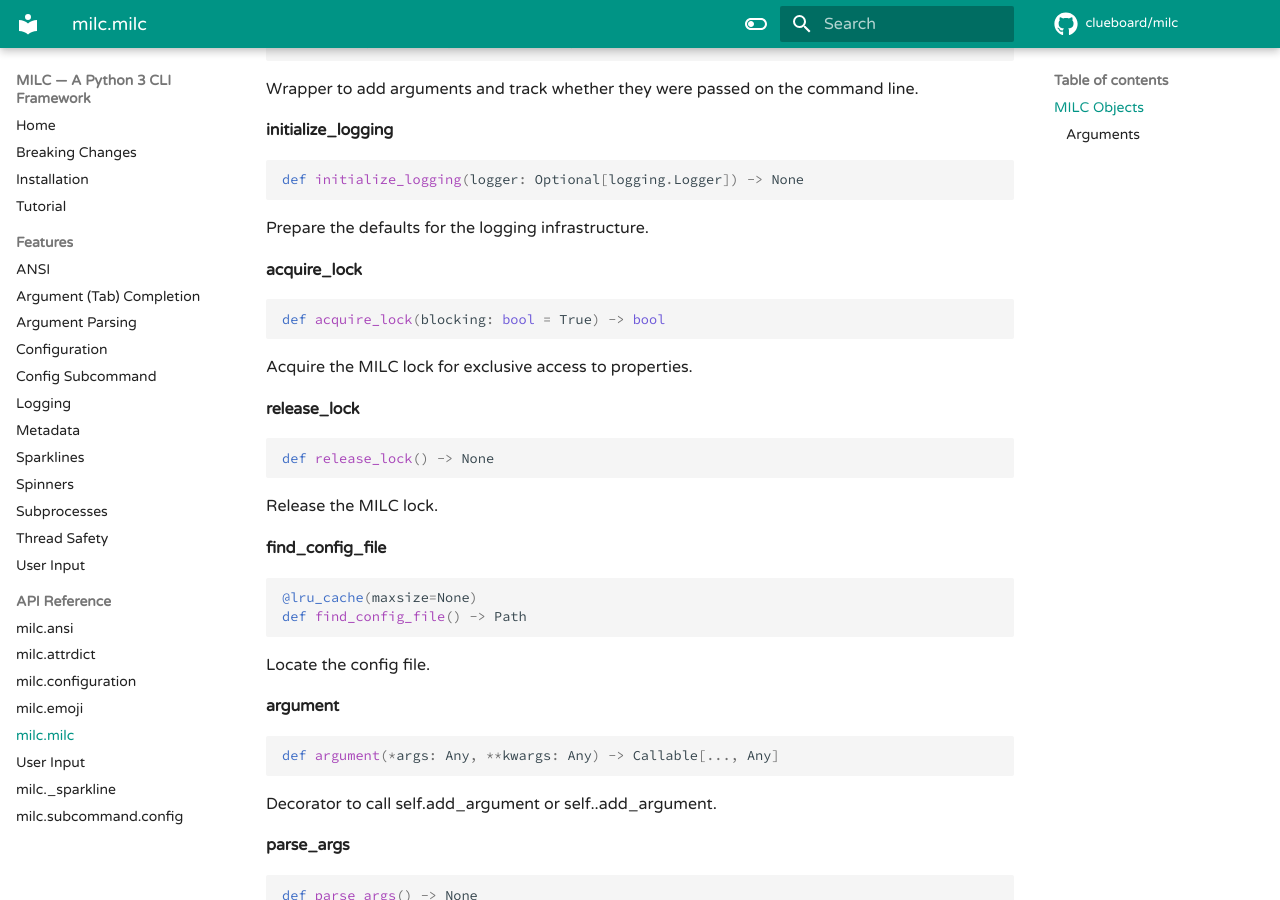
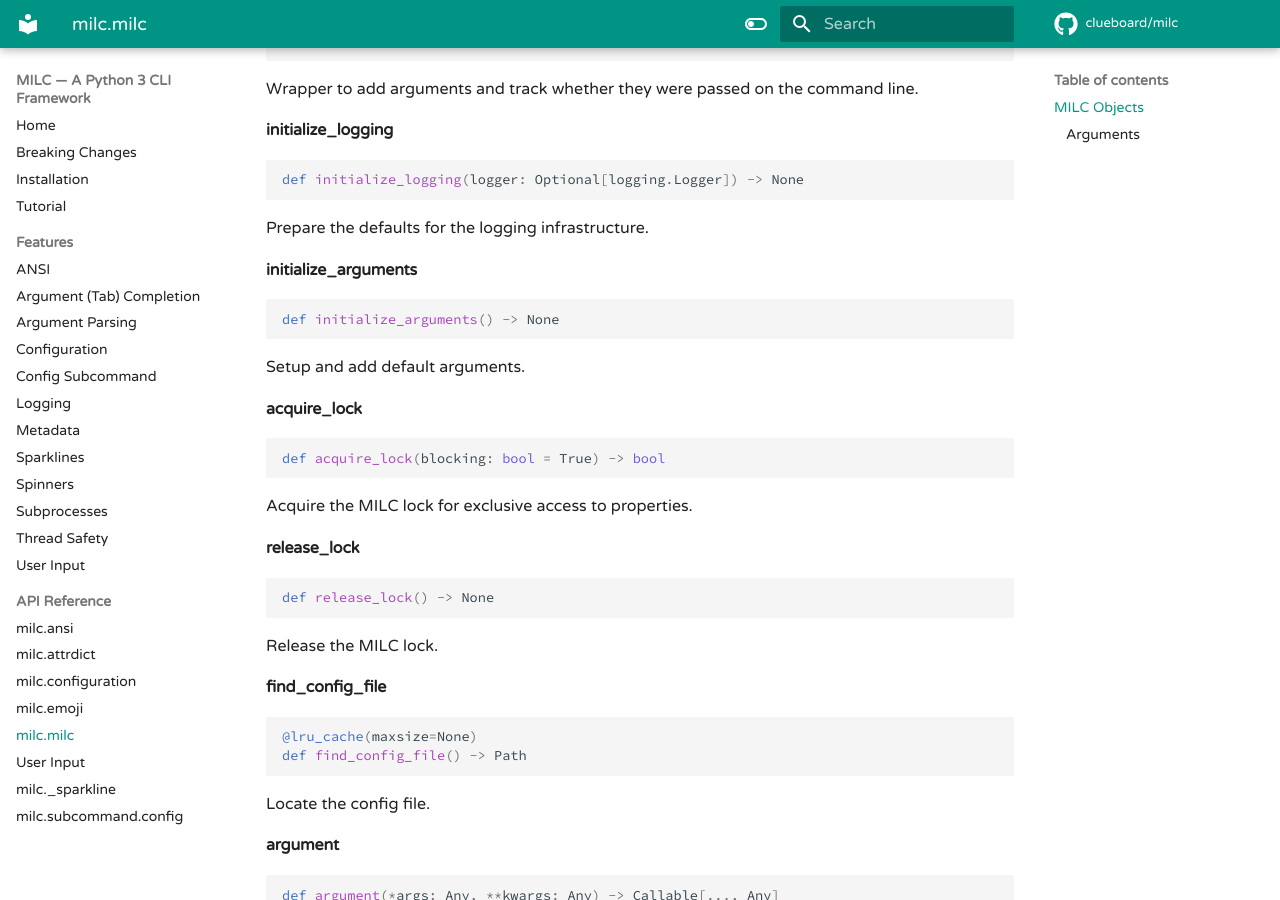
Before and after one commit to clueboard/milc, an MkDocs documentation site: the page built from docs/api_milc.md, in a window 1280 px wide and 900 px high, scrolled down 2140 px. Built offline with MkDocs 1.6.1 and Material for MkDocs 9.7.7, drawn with Linux system fonts in a browser that asks for light colours; comment, search, counter and statistics services are not loaded; the version menu is left out.

Commit message:
[ci] Updated API documentation

````diff
--- a/docs/api_milc.md
+++ b/docs/api_milc.md
@@ -142,6 +142,16 @@ def initialize_logging(logger: Optional[logging.Logger]) -> None
 ```
 
 Prepare the defaults for the logging infrastructure.
+
+<a id="milc.MILC.initialize_arguments"></a>
+
+#### initialize\_arguments
+
+```python
+def initialize_arguments() -> None
+```
+
+Setup and add default arguments.
 
 <a id="milc.MILC.acquire_lock"></a>
 
````
